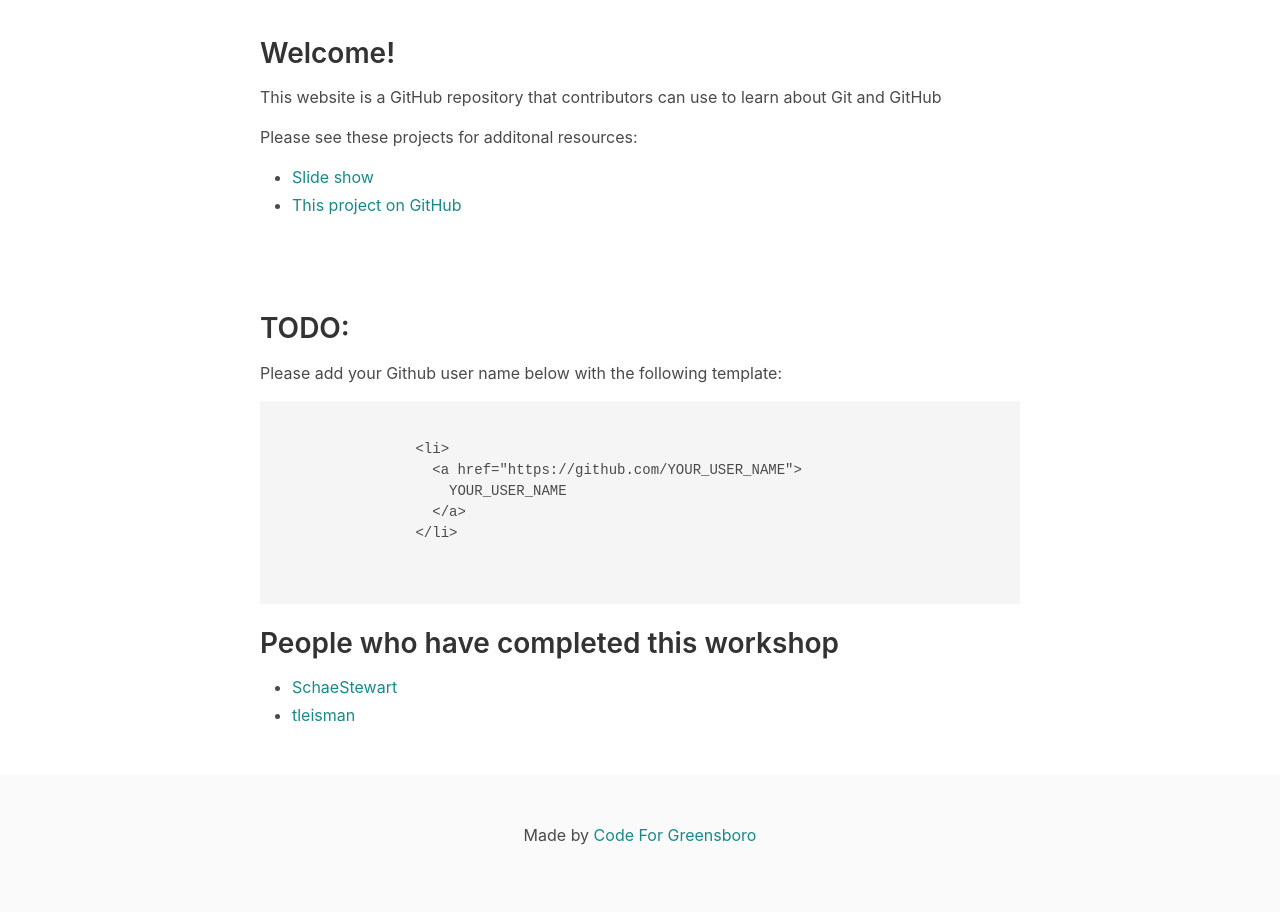
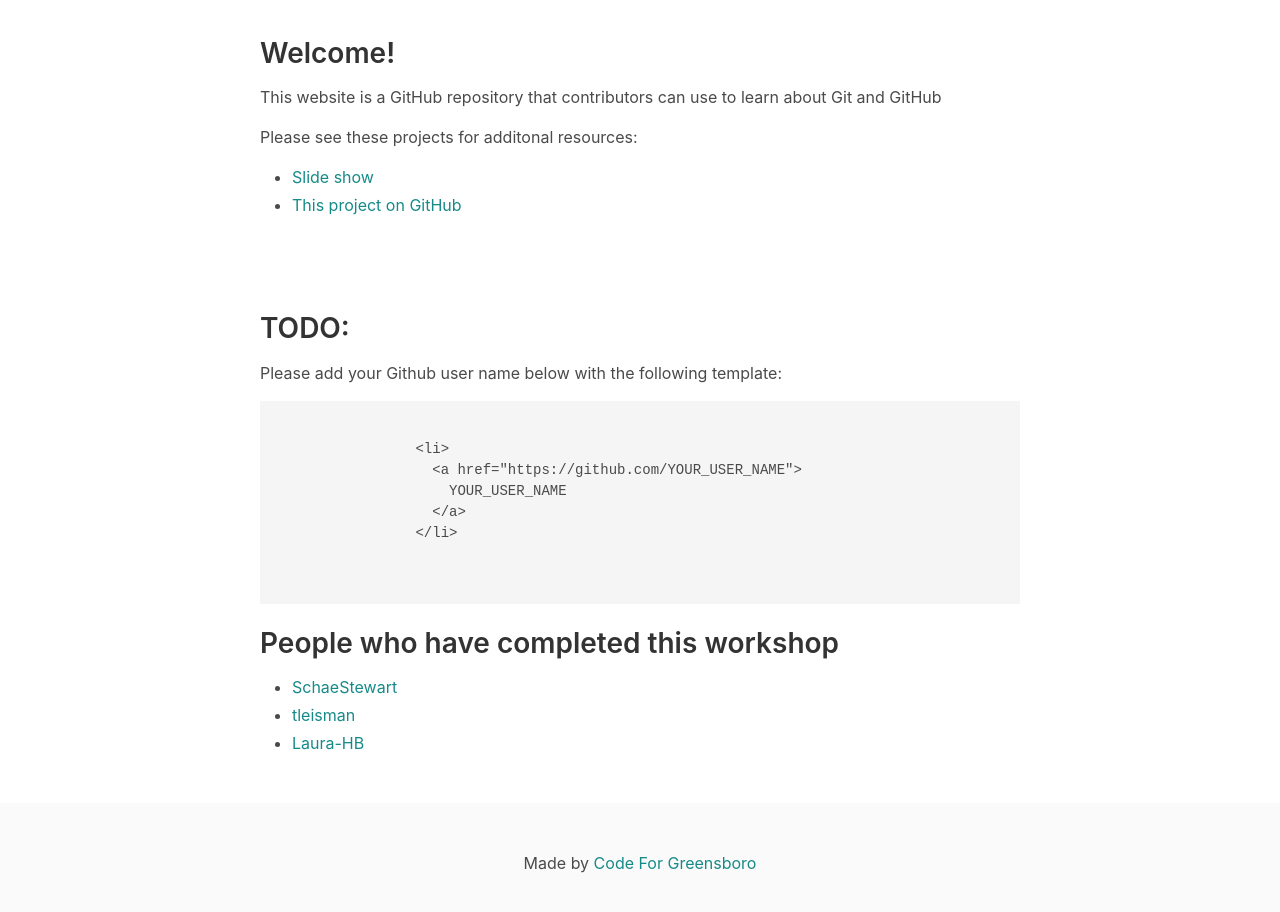
Before and after one commit to codeforgso/github-workshop-site, a website: page index.html in a window 1280 px wide. Shown: the part 62-974 px from the top of the page. Drawn offline with Linux system fonts and the light colour scheme.

Commit message:
Add GitHub username

```diff
--- a/index.html
+++ b/index.html
@@ -96,6 +96,9 @@
                 </li>
                 <li>
                   <a href="https://github.com/tleisman">tleisman</a>
+                  <li>
+                    <a href="https://github.com/Laura-HB">Laura-HB</a>
+                  </li>
                 </li>
                 <!-- Add the above line below here -->
               </ul>
```
